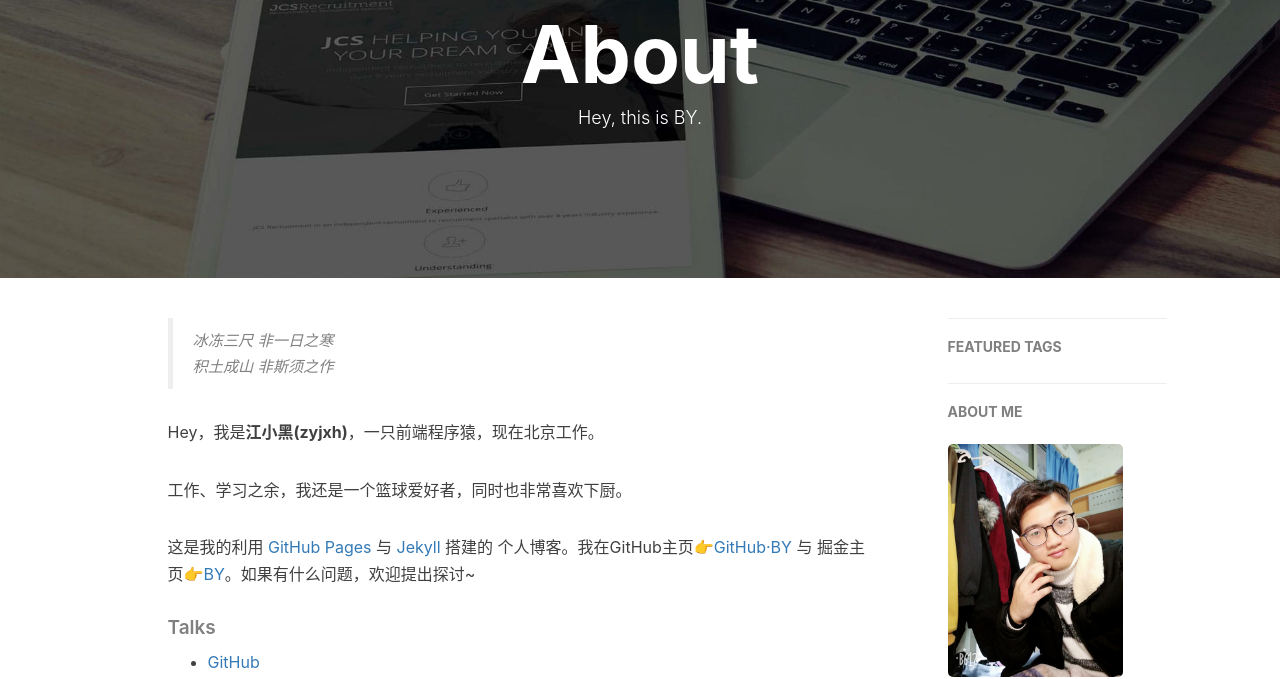
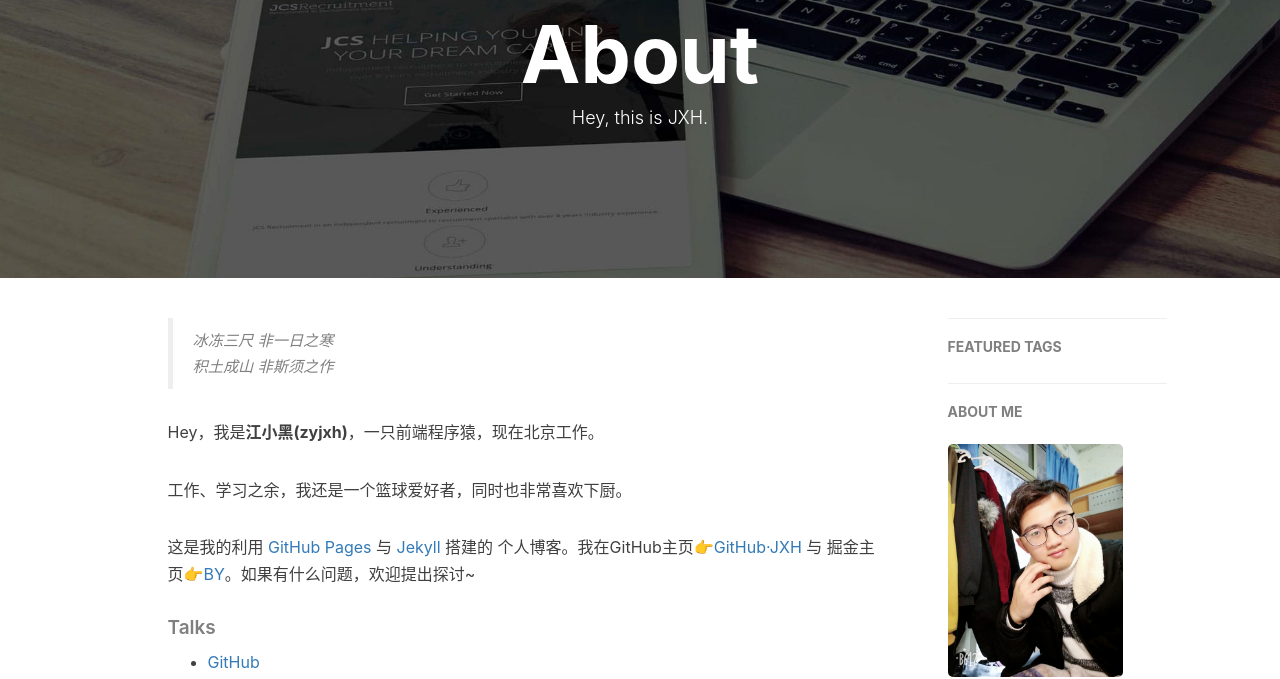
Before and after one commit to zyjxh/zyjxh.github.io, a Jekyll site: the page built from about.html, in a window 1280 px wide. Shown: the part 140-819 px from the top of the page. Built offline with Jekyll 4.4.1, drawn with Linux system fonts in a browser that asks for light colours; nearby versions of some CDN libraries; comment, search, counter and statistics services are not loaded.

Commit message:
2020091801

```diff
--- a/_config.yml
+++ b/_config.yml
@@ -12,7 +12,7 @@ github_repo: "https://github.com/zyjxh/zyjxh.github.io.git" # you code repositor
 # Sidebar settings
 sidebar: true                           # 是否开启侧边栏
 sidebar-about-description: "欢迎来到我的世界"
-sidebar-avatar: /img/about-BY-gentle.jpg      # 个人头像
+sidebar-avatar: /img/about-JXH-gentle.jpg      # 个人头像
 
 
 
--- a/_includes/footer.html
+++ b/_includes/footer.html
@@ -14,7 +14,7 @@
                         </a>
                     </li>
                     {% endif %}
-                    <!-- add jianshu add target = "_blank" to <a> by BY -->
+                    <!-- add jianshu add target = "_blank" to <a> by JXH -->
                     {% if site.jianshu_username %}
                             <li>
                                 <a target="_blank" href="https://www.jianshu.com/u/{{ site.jianshu_username }}">
@@ -36,7 +36,7 @@
                     </li>
                     {% endif %}
 
-                    <!-- add Weibo, Zhihu by Hux, add target = "_blank" to <a> by Hux -->
+                    <!-- add Weibo, Zhihu JXH Hux, add target = "_blank" to <a> by Hux -->
                     {% if site.zhihu_username %}
                     <li>
                         <a target="_blank" href="https://www.zhihu.com/people/{{ site.zhihu_username }}">
--- a/about.html
+++ b/about.html
@@ -1,7 +1,7 @@
 ---
 layout: page
 title: "About"
-description: "Hey, this is BY."
+description: "Hey, this is JXH."
 header-img: "img/post-bg-rwd.jpg"
 ---
 
@@ -22,7 +22,7 @@ header-img: "img/post-bg-rwd.jpg"
 
     <p>工作、学习之余，我还是一个篮球爱好者，同时也非常喜欢下厨。</p>
 
-    <p>这是我的利用 <a href="https://pages.github.com/">GitHub Pages</a> 与 <a href="http://jekyll.com.cn/">Jekyll</a> 搭建的 个人博客。我在GitHub主页<a href="https://github.com/zyjxh">👉GitHub·BY</a> 与 掘金主页<a href="https://juejin.im/user/1732486055866920/collections">👉BY</a>。如果有什么问题，欢迎提出探讨~</p>
+    <p>这是我的利用 <a href="https://pages.github.com/">GitHub Pages</a> 与 <a href="http://jekyll.com.cn/">Jekyll</a> 搭建的 个人博客。我在GitHub主页<a href="https://github.com/zyjxh">👉GitHub·JXH</a> 与 掘金主页<a href="https://juejin.im/user/1732486055866920/collections">👉BY</a>。如果有什么问题，欢迎提出探讨~</p>
 
     <p></p>
 
@@ -41,9 +41,9 @@ header-img: "img/post-bg-rwd.jpg"
     <blockquote><p>Yet another iOS Developer. <br>
     Yet another Life-long Student.</p></blockquote>
 
-    <p>Hi, I am <strong>Baiying Qiu</strong>，you can call me <strong>BY</strong>. I am an iOS software engineer and currently working in Xiamen</p>
+    <p>Hi, I am <strong>Baiying Qiu</strong>，you can call me <strong>JXH</strong>. I am an iOS software engineer and currently working in Xiamen</p>
 
-    <p>This is my personal blog, through making Github Pages and Jekyll.My GitHub  👉 <a href="http://github.com/qiubaiying">Github·BY</a>.</p>
+    <p>This is my personal blog, through making Github Pages and Jekyll.My GitHub  👉 <a href="http://github.com/qiubaiying">Github·JXH</a>.</p>
 
     <p>I am a sports enthusiast, I like fitness, running and boxing.</p>
 
@@ -53,7 +53,7 @@ header-img: "img/post-bg-rwd.jpg"
     <li><a href="https://github.com">GitHub</a></li>
     <li><a href="http://jekyll.com.cn/">jekyll</a></li>
     <li><a href="https://pages.github.com/">GitHub Pages</a></li>
-    <li><a href="https://qiubaiying.github.io">BY</a></li>
+    <li><a href="https://qiubaiying.github.io">JXH</a></li>
     </ul>
 </div> -->
 
--- a/package.json
+++ b/package.json
@@ -1,7 +1,7 @@
 {
-    "name": "by-blog",
-    "title": "BY Blog",
-    "author": "BY <qiubaiyingios@163.com>",
+    "name": "JXH-blog",
+    "title": "JXH Blog",
+    "author": "JXH <qiubaiyingios@163.com>",
     "version": "1.7.0",
     "homepage": "http://qiubaiying.github.io",
     "repository": {
```
Also changed, not shown: _includes/head.html (+7 -0 lines), _posts/2020-09-17-第一篇博客.md (+2 -2 lines), img/about-JXH-gentle.jpg (renamed from img/about-BY-gentle.jpg), pwa/manifest.json, 1 other file.
